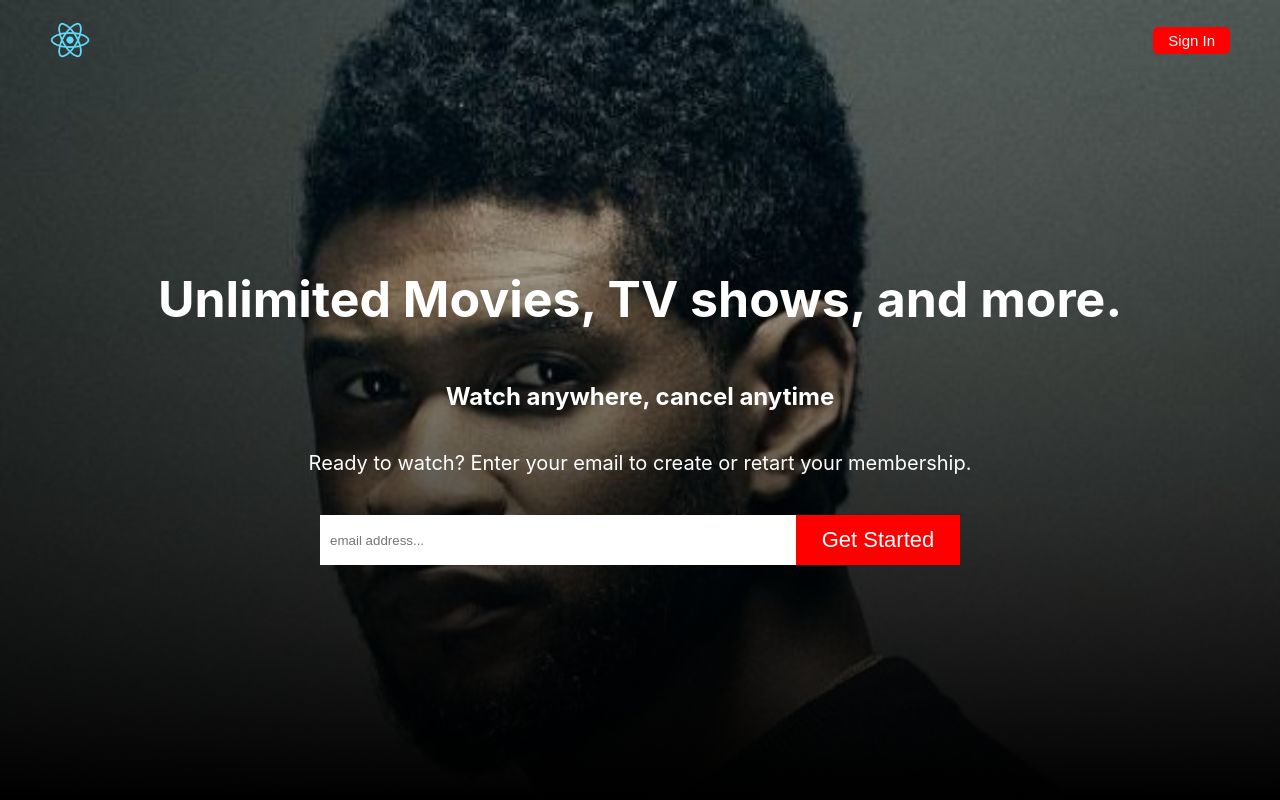
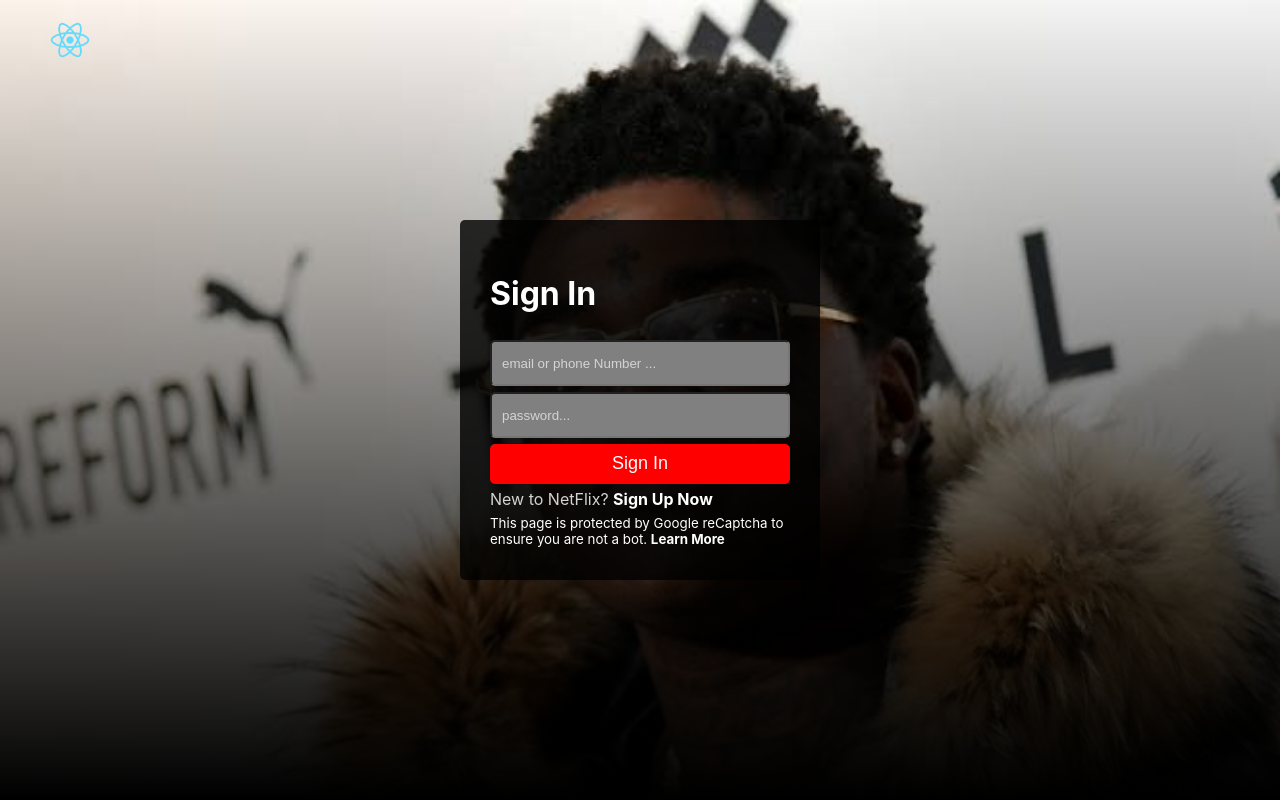
Before and after one commit to MiltonBlack/Video-Player, a React (Create React App) app: page / in a window 1280 px wide. Built offline with nearby package versions, Linux system fonts and the light colour scheme.

Commit message:
Created the Login component with the styles in Login.css 'Finished the Movie App UI'

```diff
--- a/src/App.js
+++ b/src/App.js
@@ -1,4 +1,5 @@
 import Home from "./Pages/Home/Home";
+import Login from "./Pages/Login/Login";
 import Register from "./Pages/Register/Register";
 import Watch from "./Pages/Watch/Watch";
 
@@ -8,7 +9,8 @@ function App() {
       <>
        {/* <Home/> */}
        {/* <Watch/> */}
-       <Register/>
+       {/* <Register/> */}
+       <Login/>
       </>
   );
 }
--- /dev/null
+++ b/src/Pages/Login/Login.css
@@ -0,0 +1,73 @@
+.login {
+    width: 100wv;
+    height: 100vh;
+    background:linear-gradient(to bottom, rgba(0,0,0,0) 0%, rgba(0,0,0,1)100%), url('/public/kodak.jpeg');
+    background-size: cover;
+    position: relative;
+}
+
+.login .top .wrapper{
+    padding: 20px 50px;
+    display: flex;
+    align-items: center;
+    justify-content: space-between;
+}
+
+.login .top .wrapper .logo {
+    height: 40px;
+}
+
+.login .container {
+    width: 100%;
+    height: 100%;
+    position: absolute;
+    top: 0;
+    left: 0;
+    display: flex;
+    flex-direction: column;
+    align-items: center;
+    justify-content: center;
+    color: white;
+}
+
+.login .container form {
+    width: 300px;
+    height: 300px;
+    padding: 30px;
+    border-radius: 5px;
+    background-color: rgba(0,0,0,0.8);
+    display: flex;
+    flex-direction: column;
+    justify-content: space-around;
+}
+
+.login .container form input {
+    height: 40px;
+    border-radius: 5px;
+    background-color: gray;
+    color: white;
+    padding-left: 10px;
+}
+
+.login .container form input::placeholder {
+    color: lightgray;
+}
+
+.login .container form button {
+    height: 40px;
+    border-radius: 5px;
+    background-color: red;
+    color: white;
+    border: none;
+    font-size: 18px;
+    font-weight: 500;
+    cursor: pointer;
+}
+
+.login .container form span {
+    color: lightgray;
+}
+
+.login .container form span b {
+    color: white;
+}
--- /dev/null
+++ b/src/Pages/Login/Login.js
@@ -0,0 +1,41 @@
+import React, { useRef, useState } from 'react'
+import './Login.css'
+
+const Login = () => {
+
+//   const [email, setEmail] = useState("");
+//   const [password, setPassword] = useState("");
+//   const emailRef = useRef();
+//   const passwordRef = useRef();
+//   const handleStart = () => {
+//     setEmail(emailRef.current.value)
+//   }
+//   const handleFinish = () => {
+//     setPassword(passwordRef.current.value)
+//   }
+  return (
+    <div className='login'>
+        <div className='top'>
+          <div className='wrapper'>
+            <img src='logo512.png' alt='' className='logo'/>
+            {/* <button className='login'>Sign In</button> */}
+          </div>
+        </div>
+        <div className='container'>
+            <form>
+                <h1>Sign In</h1>
+                <input type='email' placeholder="email or phone Number ..."/>
+                <input type='password' placeholder="password..." />
+                <button className='loginbtn'>Sign In</button>
+                <span>New to NetFlix? <b>Sign Up Now</b></span>
+                <small>
+                    This page is protected by Google reCaptcha to ensure
+                    you are not a bot. <b>Learn More</b>
+                </small>
+            </form>
+        </div>
+    </div>
+  )
+}
+
+export default Login
```
Also changed, not shown: public/kodak.jpeg (added).
